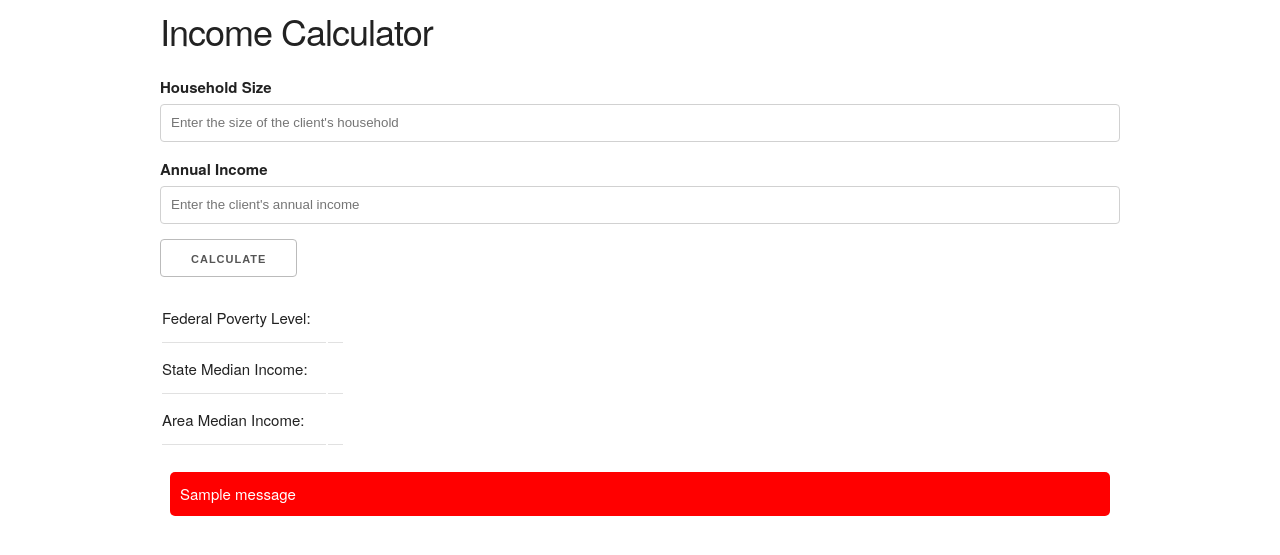
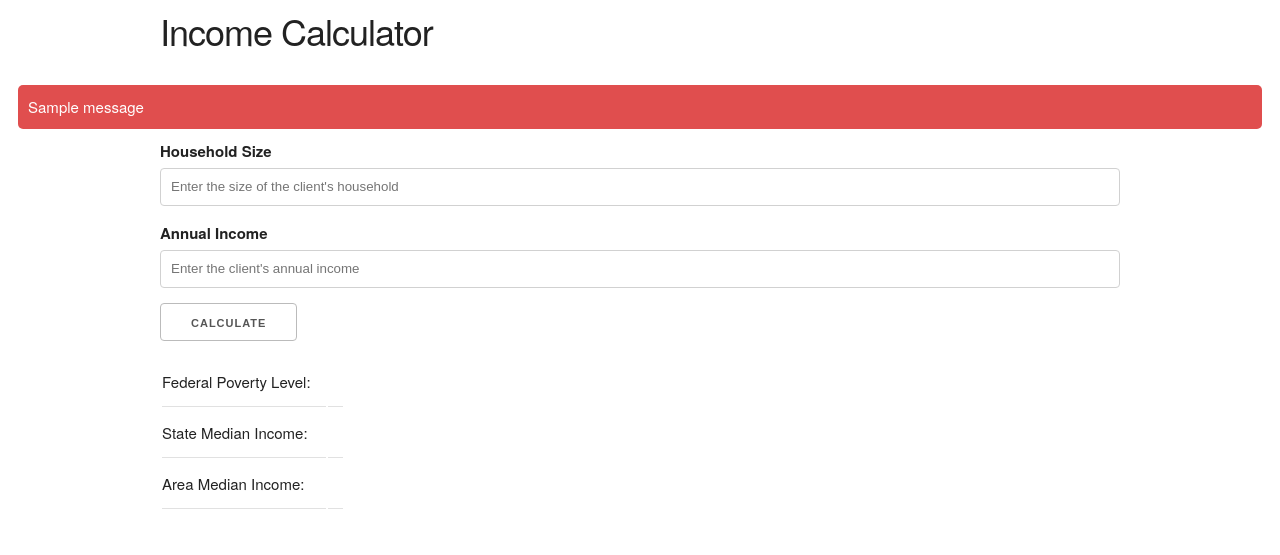
Before and after one commit to mark-hager/KC211-Income-calculator, a Flask app: page / in a window 1280 px wide. Shown: the top 555 px of the page. Run offline with Flask 2, Linux system fonts and the light colour scheme; one stand-in notice (Sample message) is shown.

```diff
--- a/New Income Calc/templates/app.html
+++ b/New Income Calc/templates/app.html
@@ -12,7 +12,7 @@
 
     <style>
       .alert {
-        background: red;
+        background: rgba(218, 39, 39, 0.815);
         padding: 1rem;
         border-radius: 5px;
         color: white;
@@ -24,6 +24,13 @@
     <div class="container">
       <h3>Income Calculator</h3>
     </div>
+
+      {% for message in get_flashed_messages() %}
+      <div class="alert alert-warning">
+            {{ message }}
+      </div>
+      {% endfor %}
+
 
     <!-- Form -->
     <div class="container">
@@ -69,11 +76,7 @@
               <td>{{ ami }}</td>
             </tr>
           </table>
-          {% for message in get_flashed_messages() %}
-          <div class="alert alert-warning">
-                {{ message }}
-          </div>
-          {% endfor %}
+
 
 
         </div>
```
Also changed, not shown: New Income Calc/app.py (+6 -2 lines).
